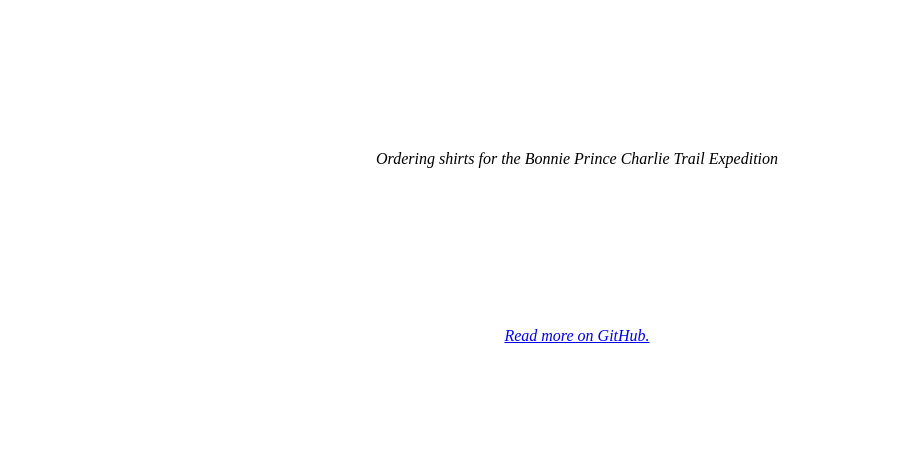
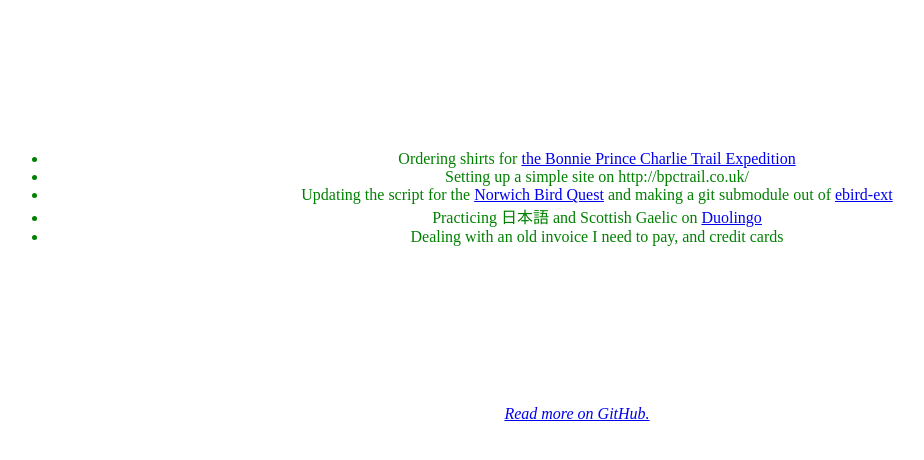
Before and after one commit to RichardLitt/what-is-richard-doing-now, a Jekyll site: the page built from list.md, in a window 1280 px wide. Shown: the top 460 px of the page, without its empty margins (63-987 px from the left). Built offline with Jekyll 4.4.1, drawn with Linux system fonts in a browser that asks for light colours; our own code applies the rules of GitHub Pages for plain Markdown files.

Commit message:
Update tasks

```diff
--- a/list.md
+++ b/list.md
@@ -1 +1,5 @@
-Ordering shirts for the Bonnie Prince Charlie Trail Expedition
+- Ordering shirts for [the Bonnie Prince Charlie Trail Expedition](http://bpctrail.co.uk/)
+- Setting up a simple site on http://bpctrail.co.uk/
+- Updating the script for the [Norwich Bird Quest](https://vtecostudies.org/wildlife/wildlife-watching/vermont-county-bird-quest/norwich-quest-2022/) and making a git submodule out of [ebird-ext](https://github.com/RichardLitt/birdinginvermont.com/tree/main/src/ebird-ext)
+- Practicing 日本語 and Scottish Gaelic on [Duolingo](https://www.duolingo.com/profile/RichardLitt)
+- Dealing with an old invoice I need to pay, and credit cards
```
